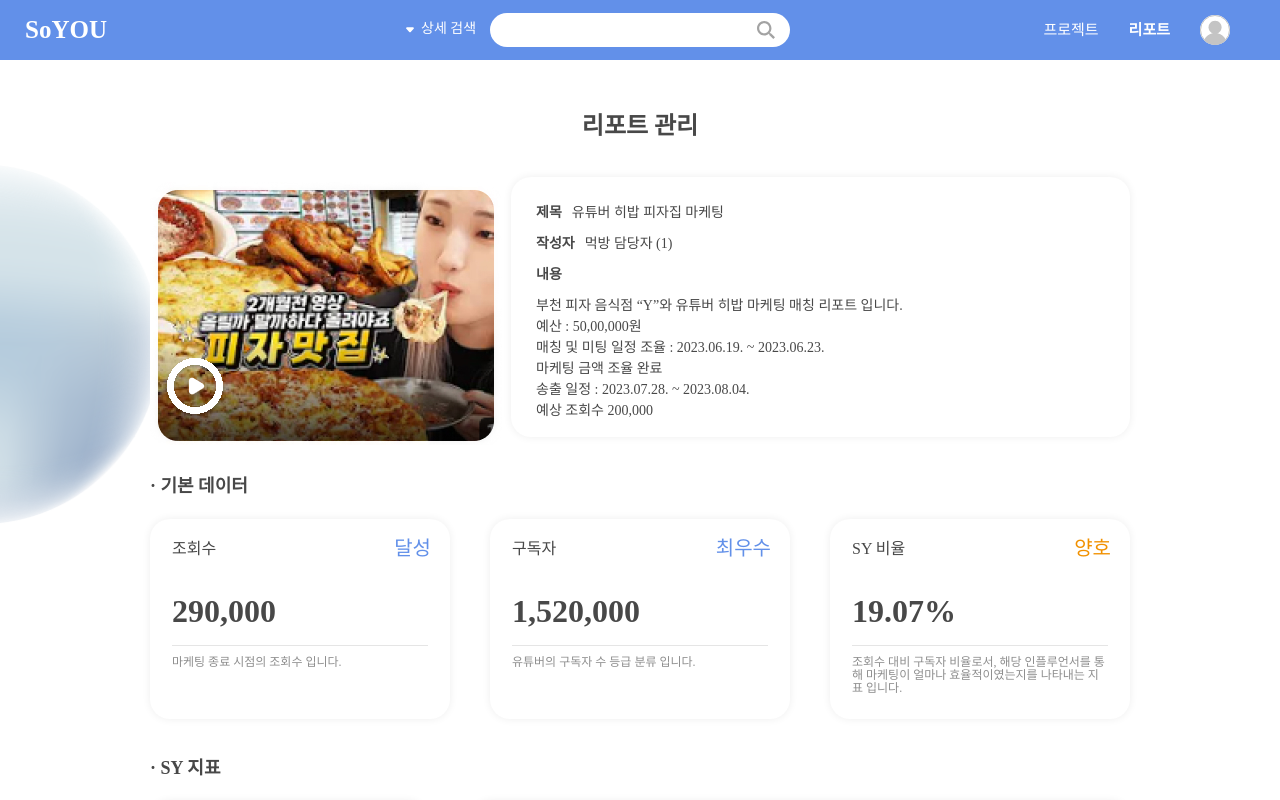
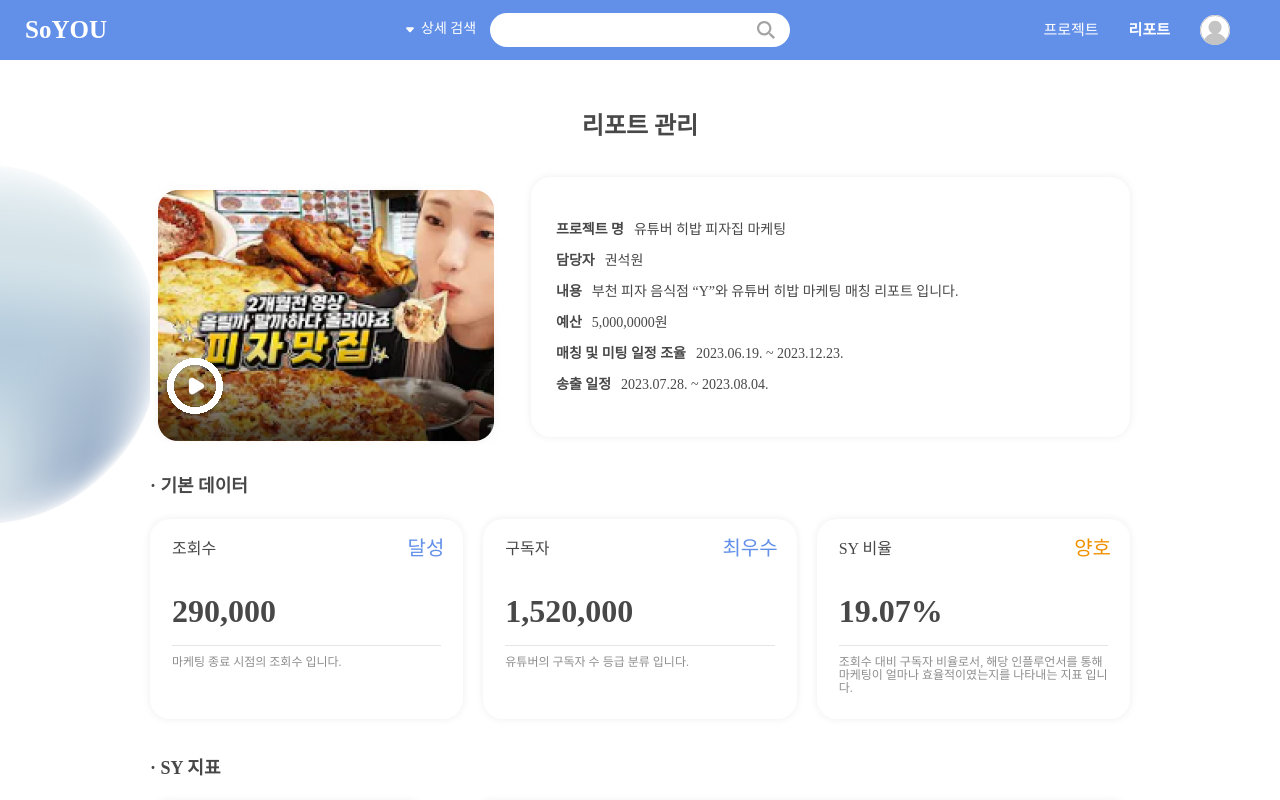
Before and after one commit to ballsona/so-you-front, a Next.js app: page /report/1 in a window 1280 px wide. Shown: the top 800 px of the page. Built offline with nearby package versions, Linux system fonts and the light colour scheme; no server answers; a web font is replaced by a local one.

Commit message:
hotfix: update report content

```diff
--- a/src/components/admin/ReportDetailTemplate.tsx
+++ b/src/components/admin/ReportDetailTemplate.tsx
@@ -14,15 +14,25 @@ interface ReportTemplateProps {
   data: any;
 }
 
+const ContentWrap = styled.div`
+  display: flex;
+  flex-direction: column;
+  gap: 5px;
+  span {
+    font-weight: 700;
+  }
+`;
+
 export const sData: any = [
   {
     id: 1,
     report_title: '유튜버 히밥 피자집 마케팅',
-    report_name: '먹방 담당자 (1)',
+    report_name: '권석원',
     report_content:
-      '부천 피자 음식점 “Y”와 유튜버 히밥 마케팅 매칭 리포트 입니다.\n예산 : 50,00,000원\n매칭 및 미팅 일정 조율 : 2023.06.19. ~ 2023.06.23.\n마케팅 금액 조율 완료\n송출 일정 : 2023.07.28. ~ 2023.08.04.\n예상 조회수 200,000',
-    date: '2023.06.19 ~ 2023.06.23',
-    cost: '5,000,000',
+      '부천 피자 음식점 “Y”와 유튜버 히밥 마케팅 매칭 리포트 입니다.',
+    report_cost: '5,000,0000원',
+    project_date: '2023.06.19. ~ 2023.12.23.',
+    video_date: '2023.07.28. ~ 2023.08.04.',
 
     link: 'https://www.youtube.com/watch?v=SNTxRbJ9wYg',
     view_count: '290,000',
@@ -45,11 +55,12 @@ export const sData: any = [
   {
     id: 2,
     report_title: '유튜버 히밥 중국집 마케팅',
-    report_name: '먹방 담당자 (1)',
-    date: '2023.07.13 ~ 2023.07.20',
-    cost: '6,000,000',
-    report_content:
-      '분당 중식집 “W”와 유튜버 히밥 마케팅 매칭 리포트 입니다.\n예산 : 60,00,000원\n매칭 및 미팅 일정 조율 : 2023.07.13. ~ 2023.07.20.\n마케팅 금액 조율 완료\n송출 일정 : 2023.08.11. ~ 2023.08.17.\n예상 조회수 350,000',
+    report_name: '권석원',
+    report_content: '분당 중식집 “W”와 유튜버 히밥 마케팅 매칭 리포트 입니다.',
+    report_cost: '6,000,000원',
+    project_date: '2023.07.13 ~ 2023.07.20',
+    video_date: '2023.07.28. ~ 2023.08.04.',
+
     link: 'https://www.youtube.com/watch?v=3O1V1QsyjEM&t=497s',
     view_count: '305,000',
     subscribe_count: '1,520,000',
@@ -70,11 +81,13 @@ export const sData: any = [
   {
     id: 3,
     report_title: '유튜버 히밥 양념대창, 주먹밥 마케팅',
-    report_name: '먹방 담당자 (1)',
-    date: '2023.07.24 ~ 2023.07.28',
-    cost: '3,000,000',
+    report_name: '권석원',
     report_content:
-      '유튜버 히밥 양념대창 주먹밥 협찬 마케팅 매칭 리포트 입니다.\n예산 : 30,00,000원\n매칭 및 미팅 일정 조율 : 2023.07.24. ~ 2023.07.28.\n마케팅 금액 조율 완료\n송출 일정 : 2023.08.13. ~ 2023.08.19.\n예상 조회수 250,000',
+      '유튜버 히밥 양념대창 주먹밥 협찬 마케팅 매칭 리포트 입니다.',
+    report_cost: '3,000,000원',
+    project_date: '2023.07.24. ~ 2023.07.28.',
+    video_date: '2023.08.13. ~ 2023.08.19.',
+
     link: 'https://www.youtube.com/watch?v=cRk6iYYyw6s',
     view_count: '230,000',
     subscribe_count: '1,520,000',
@@ -102,8 +115,10 @@ const ReportTemplate = ({ data }: ReportTemplateProps) => {
     report_title,
     report_name, // 작성자
     report_content,
-    date,
-    cost,
+    report_cost,
+    project_date,
+    video_date,
+
     link,
     view_count,
     subscribe_count,
@@ -141,7 +156,7 @@ const ReportTemplate = ({ data }: ReportTemplateProps) => {
           <DataBoxWrap className="content-box">
             <TextWrap>
               <Text size={14} weight="700" color={COLORS.gray484}>
-                제목
+                프로젝트 명
               </Text>
               <Text size={14} weight="400" color={COLORS.gray484}>
                 {report_title}
@@ -149,23 +164,42 @@ const ReportTemplate = ({ data }: ReportTemplateProps) => {
             </TextWrap>
             <TextWrap>
               <Text size={14} weight="700" color={COLORS.gray484}>
-                작성자
+                담당자
               </Text>
               <Text size={14} weight="400" color={COLORS.gray484}>
                 {report_name}
               </Text>
             </TextWrap>
-            <TextWrap className="content">
+            <TextWrap>
               <Text size={14} weight="700" color={COLORS.gray484}>
                 내용
               </Text>
-              <Text
-                size={14}
-                weight="400"
-                color={COLORS.gray484}
-                className="content-txt"
-              >
+              <Text size={14} weight="400" color={COLORS.gray484}>
                 {report_content}
+              </Text>
+            </TextWrap>
+            <TextWrap>
+              <Text size={14} weight="700" color={COLORS.gray484}>
+                예산
+              </Text>
+              <Text size={14} weight="400" color={COLORS.gray484}>
+                {report_cost}
+              </Text>
+            </TextWrap>
+            <TextWrap>
+              <Text size={14} weight="700" color={COLORS.gray484}>
+                매칭 및 미팅 일정 조율
+              </Text>
+              <Text size={14} weight="400" color={COLORS.gray484}>
+                {project_date}
+              </Text>
+            </TextWrap>
+            <TextWrap>
+              <Text size={14} weight="700" color={COLORS.gray484}>
+                송출 일정
+              </Text>
+              <Text size={14} weight="400" color={COLORS.gray484}>
+                {video_date}
               </Text>
             </TextWrap>
           </DataBoxWrap>
@@ -362,10 +396,6 @@ const DataBoxWrap = styled.div`
     margin-bottom: 26px;
   }
 
-  .content {
-    flex-direction: column;
-  }
-
   .content-txt {
     white-space: pre-wrap;
   }
@@ -396,15 +426,17 @@ const BasicDataWrap = styled.div`
   display: flex;
   align-items: center;
   justify-content: space-between;
+  gap: 20px;
 
   .content-box {
     height: 260px;
     padding: 25px;
     margin-left: 25px;
+    justify-content: center;
   }
 
   .data-box {
-    width: 300px;
+    width: 100%;
     height: 200px;
   }
 `;
--- a/src/components/admin/ReportList.tsx
+++ b/src/components/admin/ReportList.tsx
@@ -35,12 +35,12 @@ const ReportList = ({ data, onClickItem }: ReportListTemplateProps) => (
         </Data>
         <Data>
           <Text size={14} weight="500" color="#547AC3">
-            {d.date}
+            {d.project_date}
           </Text>
         </Data>
         <Data>
           <Text size={14} color={COLORS.gray484}>
-            {d.cost}원
+            {d.report_cost}
           </Text>
         </Data>
       </Body>
```
